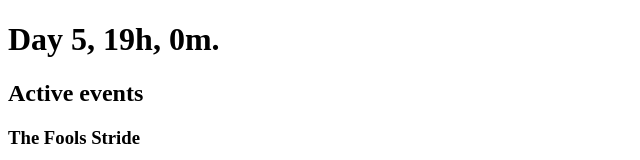
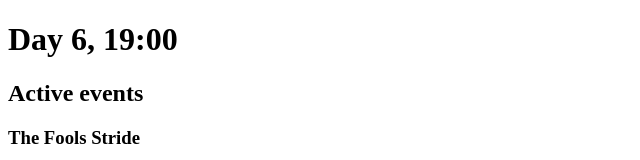
Before and after one commit to restaste/sea-of-times, a plain HTML site: page index.html in a window 1280 px wide. Shown: the top 160 px of the page, without its empty margins (0-640 px from the left). Drawn offline with Linux system fonts and the light colour scheme.

Commit message:
Fixed bugs in time computation
Days start at 1
Fixed display padding
Increase update frequency

```diff
--- a/index.html
+++ b/index.html
@@ -40,7 +40,7 @@
             var gameHours = Math.floor((secondsInGameMonth - gameDay*24*60*60) / 60 / 60)
             var gameMinutes = Math.floor((secondsInGameMonth - gameDay*24*60*60 - gameHours*60*60) / 60)
 
-            return new Date(1, 0, gameDay, gameHours, gameMinutes)
+            return new Date(1, 0, gameDay+1, gameHours, gameMinutes)
         }
 
         function SeaOfThievesTime()
@@ -122,7 +122,9 @@
         {
             // Display current game time
             var gameTime = SeaOfThievesTime()
-            document.getElementById("GameTime").innerHTML = "Day " + gameTime.getDate() + ", " + gameTime.getHours() + "h, " + gameTime.getMinutes() + "m."
+            var strHours = ("" + gameTime.getHours()).padStart(2, '0')
+            var strMinutes = ("" + gameTime.getMinutes()).padStart(2, '0')
+            document.getElementById("GameTime").innerHTML = "Day " + gameTime.getDate() + ", " + strHours + ":" + strMinutes
 
             // Display active events
             var template = document.getElementById("active-event-template").innerHTML
@@ -138,7 +140,7 @@
             document.getElementById("active-event-list").innerHTML = templatedHtml
         }
 
-        window.setInterval(tick, 1000)
+        window.setInterval(tick, 500)
     </script>
 </body>
 
```
